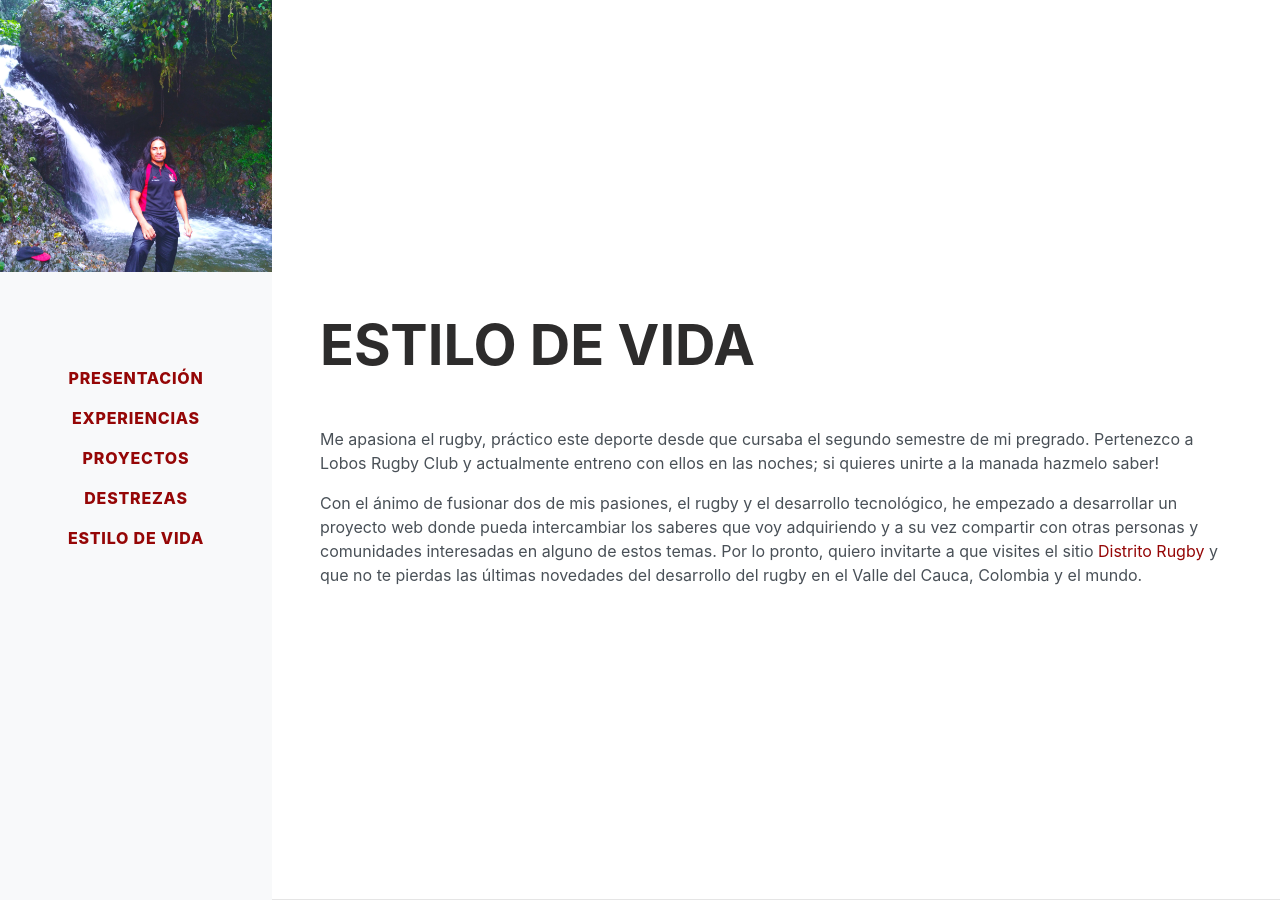
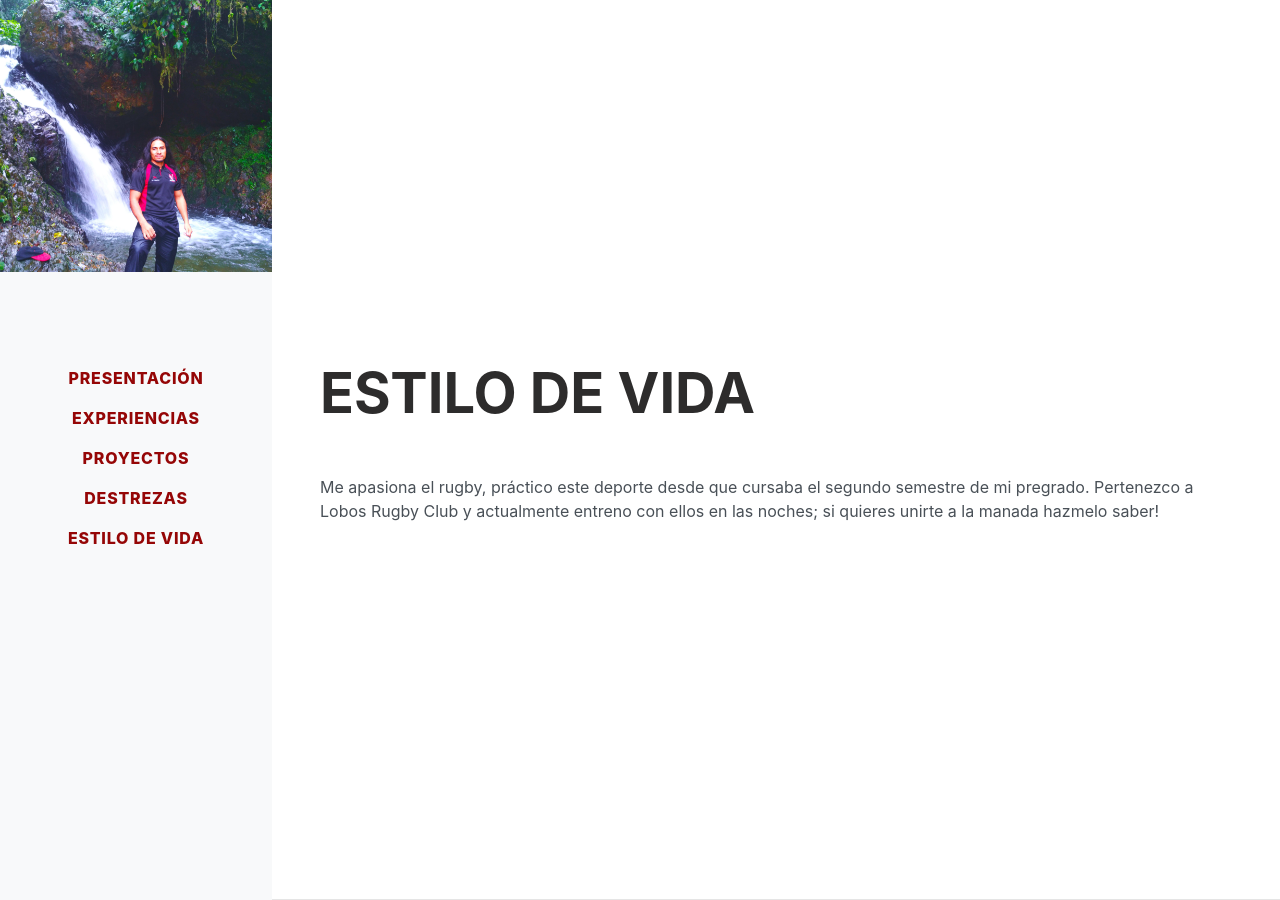
Before and after one commit to SamZapata/samzapata.github.io, a Jekyll site: the page built from index.html, in a window 1280 px wide and 900 px high, scrolled down 3143 px. Built offline with Jekyll 4.4.1, drawn with Linux system fonts in a browser that asks for light colours; some web fonts are replaced.

Commit message:
update life style section

```diff
--- a/_pages/life_style.html
+++ b/_pages/life_style.html
@@ -1,12 +1,11 @@
 <section class="resume-section p-3 p-lg-5 d-flex align-items-center" id="interests">
   <div class="w-100">
     <h2 class="mb-5">Estilo de Vida</h2>
-    <!-- <p>Apart from being a web developer, I enjoy most of my time being outdoors. In the winter, I am an avid skier and novice ice climber. During the warmer months here in Colorado, I enjoy mountain biking, free climbing, and kayaking.</p> -->
     <p>
       Me apasiona el rugby, práctico este deporte desde que cursaba el segundo semestre de mi pregrado. Pertenezco a Lobos Rugby Club y actualmente entreno con ellos en las noches; si quieres unirte a la manada hazmelo saber!
     </p>
-    <p class="mb-0">
+    <!-- <p class="mb-0">
       Con el ánimo de fusionar dos de mis pasiones, el rugby y el desarrollo tecnológico, he empezado a desarrollar un proyecto web donde pueda intercambiar los saberes que voy adquiriendo y a su vez compartir con otras personas y comunidades interesadas en alguno de estos temas. Por lo pronto, quiero invitarte a que visites el sitio <a href="http://distritorugby.herokuapp.com" target="_blank">Distrito Rugby</a> y que no te pierdas las últimas novedades del desarrollo del rugby en el Valle del Cauca, Colombia y el mundo.
-    </p>
+    </p> -->
   </div>
 </section>
```
